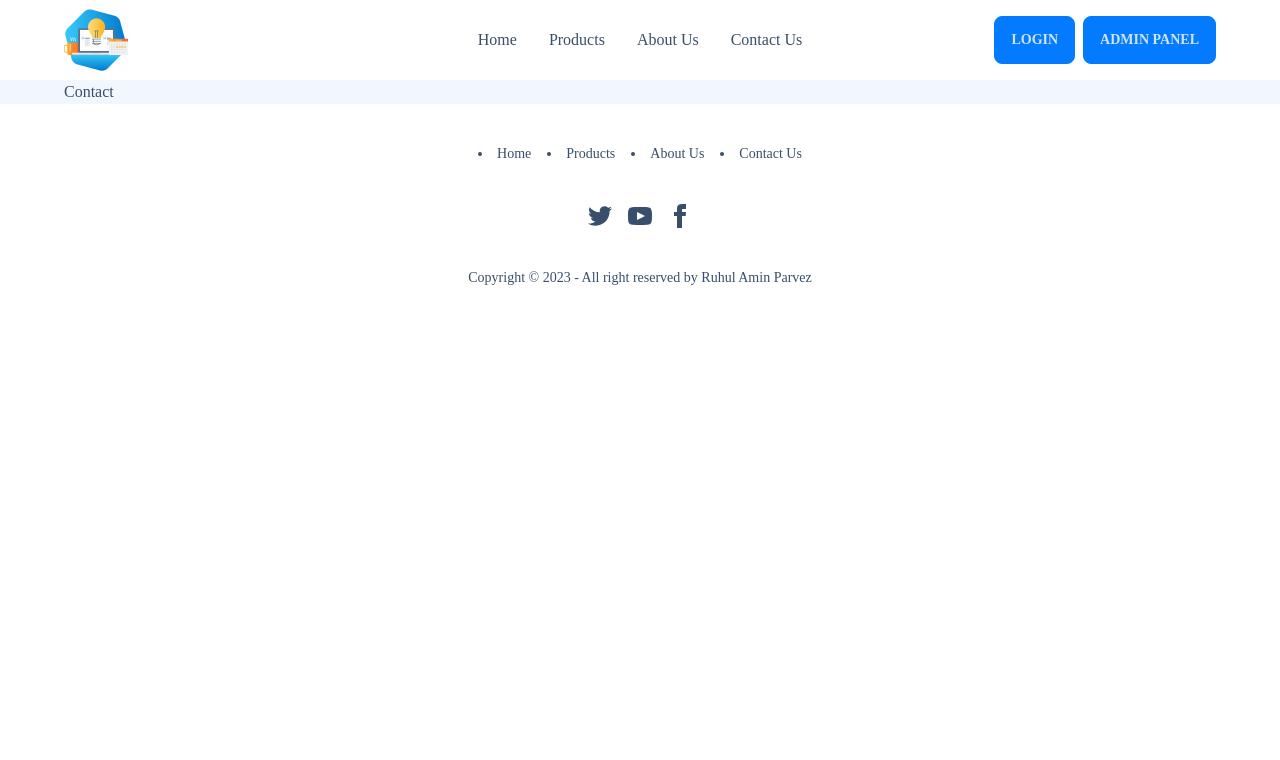
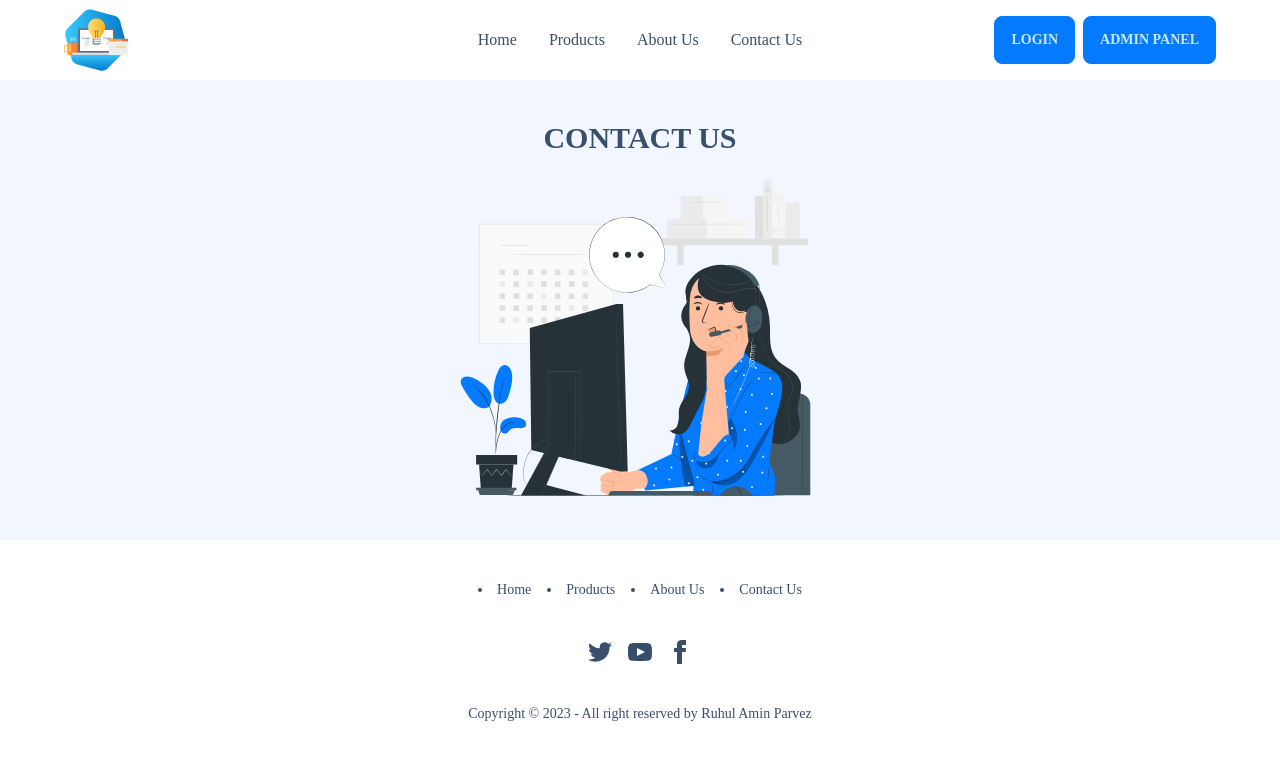
Before and after one commit to ruhulaminparvez/admin-panel-repliq, a React (Create React App) app: page /contact in a window 1280 px wide. Shown: the top 760 px of the page. Built offline with nearby package versions, Linux system fonts and the light colour scheme; a web font is replaced by a local one.

Commit message:
Contact and About Page Done :octocat:

```diff
--- a/src/Pages/Home/About/About.js
+++ b/src/Pages/Home/About/About.js
@@ -1,9 +1,15 @@
 import React from 'react';
+import aboutImg from './../../../Assets/contact-about/about.svg';
 
 const About = () => {
   return (
     <div className='lg:px-16 bg-base-200'>
-      About
+      <div className='flex justify-center items-center pt-10'>
+        <h2 className='text-3xl font-bold uppercase'>About Us</h2>
+      </div>
+      <div className='flex justify-center items-center'>
+        <img src={aboutImg} alt="about" className='w-96 h-96' />
+      </div>
     </div>
   );
 };
--- a/src/Pages/Home/Contact/Contact.js
+++ b/src/Pages/Home/Contact/Contact.js
@@ -1,9 +1,15 @@
 import React from 'react';
+import contactImg from './../../../Assets/contact-about/contact.svg';
 
 const Contact = () => {
   return (
     <div className='lg:px-16 bg-base-200'>
-      Contact
+      <div className='flex justify-center items-center pt-10'>
+        <h2 className='text-3xl font-bold uppercase'>Contact Us</h2>
+      </div>
+      <div className='flex justify-center items-center'>
+        <img src={contactImg} alt="contact" className='w-96 h-96' />
+      </div>
     </div>
   );
 };
```
Also changed, not shown: src/Assets/contact-about/about.svg (added), src/Assets/contact-about/contact.svg (added).
